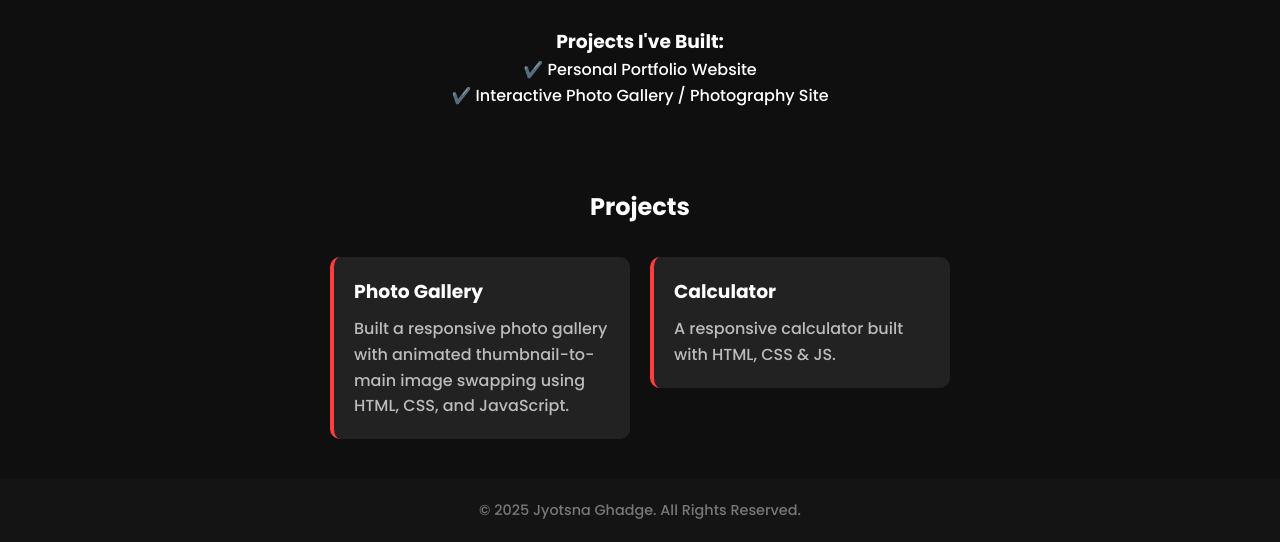
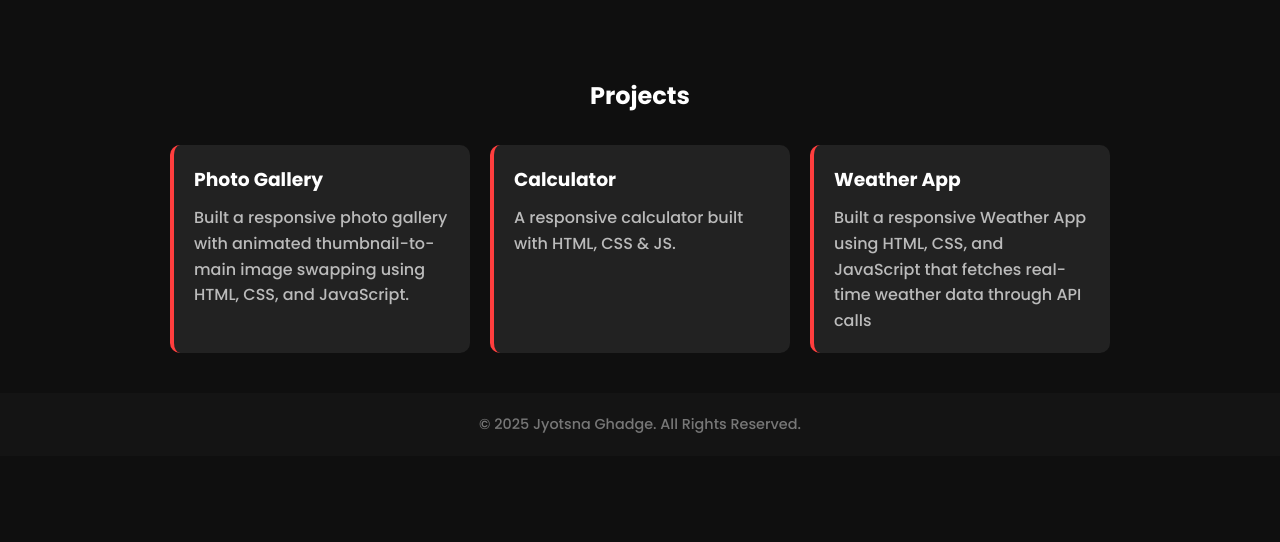
Before and after one commit to Jyo2025/jyotsna-portfolio, a plain HTML site: page index.html in a window 1280 px wide. Shown: the part 630-1172 px from the top of the page. After the commit the page ends 1086 px from the top, so only its background shows below. Drawn offline with Linux system fonts and the light colour scheme; a script that the page names is missing.

Commit message:
ui change

```diff
--- a/index.html
+++ b/index.html
@@ -43,21 +43,21 @@
       websites. I’ve built multiple practice projects using HTML, CSS, and JavaScript, and I’m always excited to learn
       new technologies and grow as a developer.</p>
 
-    <div class="project-highlights">
+    <!-- <div class="project-highlights">
       <h3>Projects I've Built:</h3>
       <ul>
         <li>✔️ Personal Portfolio Website</li>
         <li>✔️ Interactive Photo Gallery / Photography Site</li>
-        <!-- <li>✔️ Responsive Landing Page for a Product or Event</li>
+        <li>✔️ Responsive Landing Page for a Product or Event</li>
         <li>✔️ Static Pricing Table Component or Product Card UI</li> -->
-      </ul>
-    </div>
+      <!-- </ul>
+    </div> -- -->
   </section>
 
   <section id="projects" class="projects">
     <h2>Projects</h2>
     <div class="project-list">
-      <a class="project-card-link" href="https://jyo2025.github.io/image-gallery/">
+      <a class="project-card-link" href="https://jyo2025.github.io/image-gallery/" target="_blank">
 
         <div class="project-card">
           <h3>Photo Gallery</h3>
@@ -66,13 +66,24 @@
         </div>
       </a>
 
-      <a class="project-card-link" href="https://jyo2025.github.io/Calculator/">
+      <a class="project-card-link" href="https://jyo2025.github.io/Calculator/" target="_blank">
         <div class="project-card">
           <h3>Calculator</h3>
           <p>A responsive calculator built with HTML, CSS & JS.</p>
         </div>
 
       </a>
+
+
+      <a class="project-card-link" href="https://jyo2025.github.io/Weather-App/" target="_blank">
+        <div class="project-card">
+          <h3>Weather App</h3>
+          <p>Built a responsive Weather App using HTML, CSS, and JavaScript that fetches real-time weather data through API calls</p>
+        </div>
+
+      </a>
+
+
 
     </div>
   </section>
--- a/style.css
+++ b/style.css
@@ -102,7 +102,6 @@ body {
 }
 .about p {
   color: #ccc;
-  margin-bottom: 30px;
 }
 .stats {
   display: flex;
@@ -141,6 +140,7 @@ body {
   border-left: 4px solid #ff3e3e;
   border-radius: 10px;
   width: 300px;
+  height: 100%;
 }
 .project-card h3 {
   margin-bottom: 10px;
@@ -159,9 +159,9 @@ footer {
   font-size: 0.9rem;
 }
 
-.project-highlights ul{
+/* .project-highlights ul{
   list-style: none;
-}
+} */
 
 .project-card-link{
   text-decoration: none;
```
